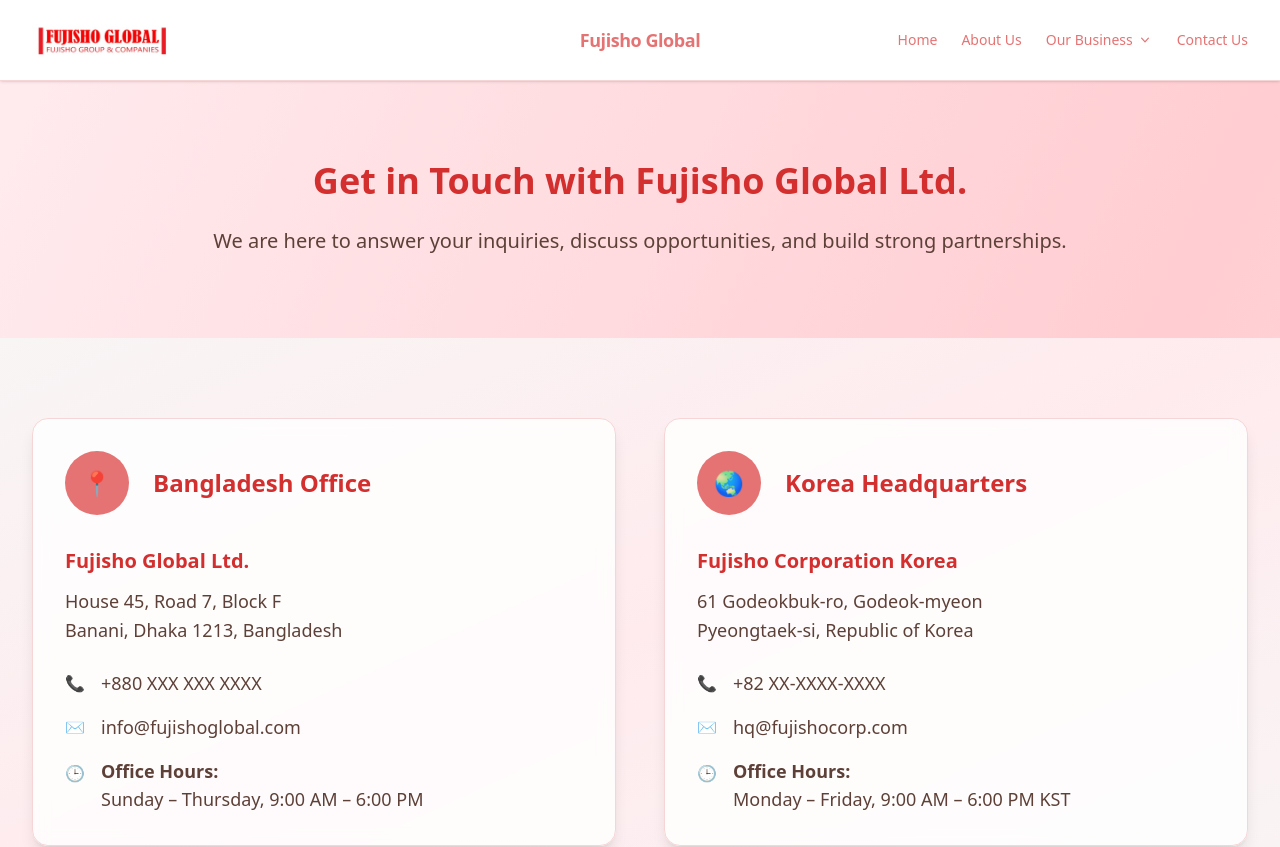
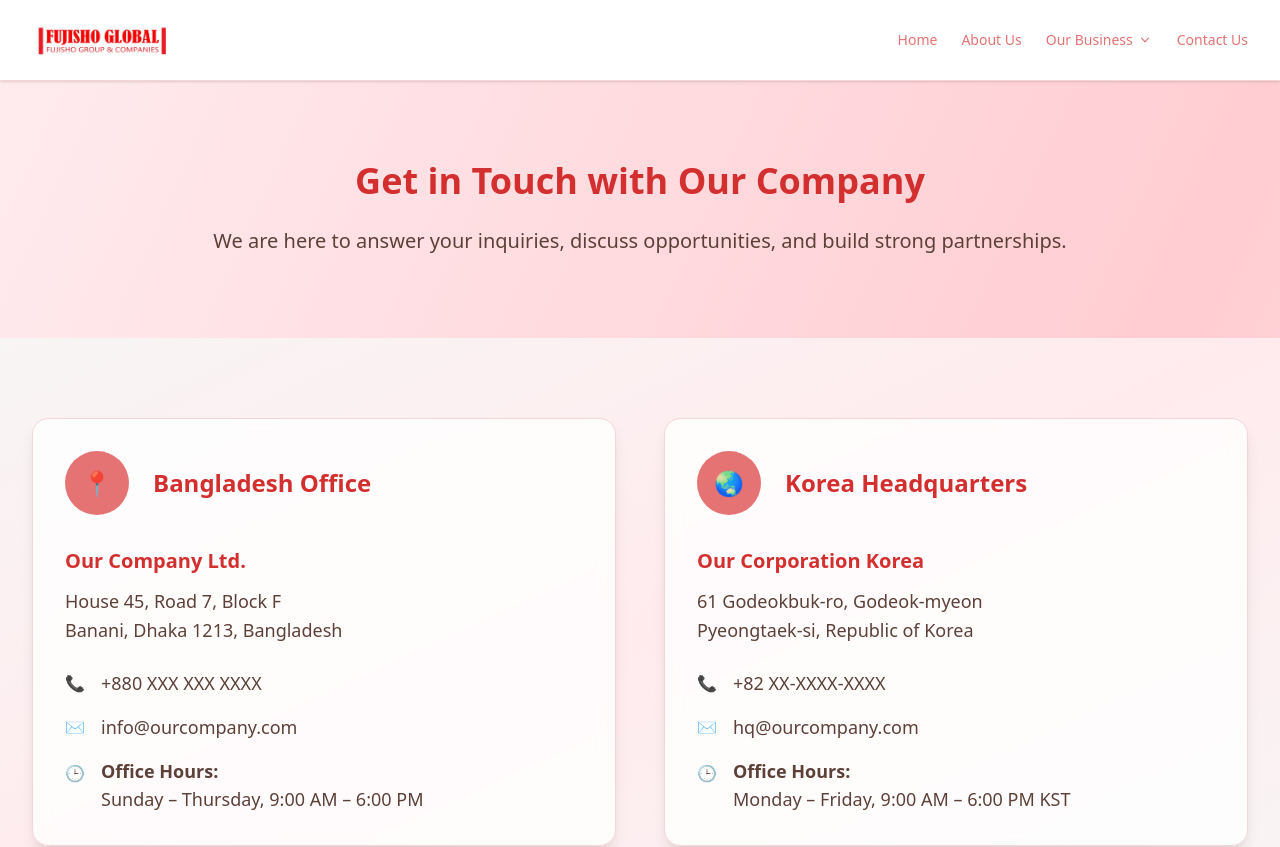
Before and after one commit to Muhammad-AIUB/fujisho-global, a Next.js app: page /contact in a window 1280 px wide. Shown: the top 847 px of the page. Built offline with nearby package versions, Linux system fonts and the light colour scheme.

Commit message:
Refactor company name references to "Our Company" across multiple pages for consistency

```diff
--- a/src/app/about-us/page.tsx
+++ b/src/app/about-us/page.tsx
@@ -27,7 +27,7 @@
             <h1 className="text-3xl sm:text-4xl md:text-6xl lg:text-7xl font-bold text-[#d32f2f] mb-4 sm:mb-6">
               About{" "}
               <span className="text-[#e57373] relative">
-                Fujisho Global
+                Our Company
                 <div className="absolute -bottom-1 sm:-bottom-2 left-0 right-0 h-1 bg-[#e57373] transform scale-x-75"></div>
               </span>
             </h1>
@@ -47,9 +47,9 @@
             </h2>
             <div className="prose prose-base sm:prose-lg max-w-none text-[#5d4037] leading-relaxed">
               <p>
-                Fujisho Global Ltd. was founded with a clear purpose: to bring Korea&apos;s decades of electrical
+                Our company was founded with a clear purpose: to bring Korea&apos;s decades of electrical
                 engineering excellence into Bangladesh&apos;s fast-evolving energy sector. As a wholly owned
-                subsidiary of Fujisho Corporation Korea, we inherit a proud legacy of <strong>quality craftsmanship,
+                subsidiary of Our Corporation Korea, we inherit a proud legacy of <strong>quality craftsmanship,
                 timely delivery, and customer-first values</strong>.
               </p>
             </div>
@@ -251,14 +251,14 @@
                   Our Founder
                 </h3>
                 <p className="text-base sm:text-lg text-[#5d4037] leading-relaxed">
-                  Mr. Sangmoon Kim founded Fujisho Corporation in Korea with a vision to
+                  Mr. Sangmoon Kim founded Our Corporation in Korea with a vision to
                   deliver world-class electrical and engineering solutions. Through his leadership, the
                   company quickly grew beyond Korea, expanding operations into Hong Kong and
                   Vietnam, building a reputation for quality, trust, and innovation.
                 </p>
                 <p className="text-base sm:text-lg text-[#5d4037] leading-relaxed mt-3 sm:mt-4">
                   Carrying forward his legacy, his son Mr. Gapyong Kim, the current Chairman, led the
-                  expansion into Bangladesh and established Fujisho Global Ltd. — bridging Korean
+                  expansion into Bangladesh and established our company — bridging Korean
                   expertise with Bangladesh&apos;s growing energy and infrastructure needs.
                 </p>
               </div>
@@ -280,11 +280,11 @@
                   Our Chairman
                 </h3>
                 <p className="text-base sm:text-lg text-[#5d4037] leading-relaxed">
-                  Mr. Gap Young Kim leads Fujisho Global Ltd. with vision and determination. Building
-                  on the legacy of his father, Founder Sangmoon Kim, he expanded Fujisho&apos;s
+                  Mr. Gap Young Kim leads our company with vision and determination. Building
+                  on the legacy of his father, Founder Sangmoon Kim, he expanded our company&apos;s
                   footprint to Bangladesh, creating a trusted platform for EPC projects and global trading.
                   With strong expertise in the Korean electrical construction market and deep international
-                  partnerships, he is driving Fujisho Global Ltd. toward innovation, sustainable growth, and
+                  partnerships, he is driving our company toward innovation, sustainable growth, and
                   meaningful Korea–Bangladesh cooperation.
                 </p>
               </div>
@@ -306,11 +306,11 @@
                   Our Managing Director
                 </h3>
                 <p className="text-base sm:text-lg text-[#5d4037] leading-relaxed">
-                  Mr. Shahid-E-Manzur Masum is the Managing Director of Fujisho Global Ltd. A
+                  Mr. Shahid-E-Manzur Masum is the Managing Director of our company. A
                   seasoned entrepreneur with decades of experience in international trade,
                   infrastructure, and energy, he plays a pivotal role in leading the company&apos;s operations in
                   Bangladesh. With his strong business acumen, trusted industry network, and
-                  commitment to excellence, Mr. Masum is guiding Fujisho Global Ltd. toward becoming
+                  commitment to excellence, Mr. Masum is guiding our company toward becoming
                   a key partner in the nation&apos;s power and development sector while strengthening ties
                   with global stakeholders.
                 </p>
@@ -338,7 +338,7 @@
               </h3>
               <div className="space-y-3 sm:space-y-4 text-base sm:text-lg text-[#5d4037] leading-relaxed">
                 <p>
-                  At Fujisho Global Ltd., we believe that true success comes from building bridges—between
+                  We believe that true success comes from building bridges—between
                   nations, industries, and people. What began as my father&apos;s vision in Korea has today grown into
                   a global presence across Asia, with Bangladesh at the heart of our future.
                 </p>
@@ -349,14 +349,14 @@
                   and build long-term trust with our partners.
                 </p>
                 <p>
-                  As Chairman, I am dedicated to strengthening the legacy of Fujisho while ensuring we remain
+                  As Chairman, I am dedicated to strengthening the legacy of our company while ensuring we remain
                   forward-looking, adaptable, and impactful in every endeavor. Together, with our team and
                   partners, we will continue to drive progress and shape a brighter future.
                 </p>
               </div>
               <div className="mt-8 pt-6 border-t border-[#f5d5d5]">
                 <p className="text-base sm:text-lg font-semibold text-[#e57373]">– Gap Young Kim</p>
-                <p className="text-sm sm:text-base text-[#5d4037]">Chairman, Fujisho Global Ltd.</p>
+                <p className="text-sm sm:text-base text-[#5d4037]">Chairman, Our Company</p>
               </div>
             </div>
 
@@ -367,14 +367,14 @@
               </h3>
               <div className="space-y-3 sm:space-y-4 text-base sm:text-lg text-[#5d4037] leading-relaxed">
                 <p>
-                  Fujisho Global Ltd. was founded with a vision to bring world-class expertise to Bangladesh&apos;s
+                  Our company was founded with a vision to bring world-class expertise to Bangladesh&apos;s
                   infrastructure and energy sector. As Managing Director, my focus has always been on building
                   trust, delivering excellence, and creating opportunities that benefit both our partners and our
                   nation.
                 </p>
                 <p>
                   Through strong collaborations with leading global companies and the dedication of our team, we
-                  are working to position Fujisho Global Ltd. as a reliable and forward-looking partner in EPC
+                  are working to position our company as a reliable and forward-looking partner in EPC
                   projects, power solutions, and international trade.
                 </p>
                 <p>
@@ -385,7 +385,7 @@
               </div>
               <div className="mt-8 pt-6 border-t border-[#f5d5d5]">
                 <p className="text-base sm:text-lg font-semibold text-[#e57373]">– Shahid-E-Manzur Masum</p>
-                <p className="text-sm sm:text-base text-[#5d4037]">Managing Director, Fujisho Global Ltd.</p>
+                <p className="text-sm sm:text-base text-[#5d4037]">Managing Director, Our Company</p>
               </div>
             </div>
           </div>
--- a/src/app/contact-us/page.tsx
+++ b/src/app/contact-us/page.tsx
@@ -7,7 +7,7 @@
         <div className="max-w-7xl mx-auto px-4 sm:px-6 lg:px-8">
           <div className="text-center">
             <h1 className="text-3xl sm:text-4xl md:text-6xl lg:text-7xl font-bold text-[#d32f2f] mb-4 sm:mb-6">
-              Get in Touch with Fujisho Global Ltd.
+              Get in Touch with Our Company
             </h1>
             <p className="text-lg sm:text-xl md:text-2xl text-[#5d4037] max-w-4xl mx-auto leading-relaxed">
               We are here to answer your inquiries, discuss opportunities, and build strong partnerships.
@@ -31,7 +31,7 @@
 
               <div className="space-y-4 sm:space-y-6">
                 <div>
-                  <h3 className="text-lg sm:text-xl font-semibold text-[#d32f2f] mb-2 sm:mb-3">Fujisho Global Ltd.</h3>
+                  <h3 className="text-lg sm:text-xl font-semibold text-[#d32f2f] mb-2 sm:mb-3">Our Company Ltd.</h3>
                   <p className="text-base sm:text-lg text-[#5d4037] leading-relaxed">
                     House 45, Road 7, Block F<br />
                     Banani, Dhaka 1213, Bangladesh
@@ -46,7 +46,7 @@
 
                   <div className="flex items-center">
                     <span className="text-[#e57373] mr-3 sm:mr-4">✉️</span>
-                    <span className="text-base sm:text-lg text-[#5d4037]">info@fujishoglobal.com</span>
+                    <span className="text-base sm:text-lg text-[#5d4037]">info@ourcompany.com</span>
                   </div>
 
                   <div className="flex items-start">
@@ -71,7 +71,7 @@
 
               <div className="space-y-4 sm:space-y-6">
                 <div>
-                  <h3 className="text-lg sm:text-xl font-semibold text-[#d32f2f] mb-2 sm:mb-3">Fujisho Corporation Korea</h3>
+                  <h3 className="text-lg sm:text-xl font-semibold text-[#d32f2f] mb-2 sm:mb-3">Our Corporation Korea</h3>
                   <p className="text-base sm:text-lg text-[#5d4037] leading-relaxed">
                     61 Godeokbuk-ro, Godeok-myeon<br />
                     Pyeongtaek-si, Republic of Korea
@@ -86,7 +86,7 @@
 
                   <div className="flex items-center">
                     <span className="text-[#e57373] mr-3 sm:mr-4">✉️</span>
-                    <span className="text-base sm:text-lg text-[#5d4037]">hq@fujishocorp.com</span>
+                    <span className="text-base sm:text-lg text-[#5d4037]">hq@ourcompany.com</span>
                   </div>
 
                   <div className="flex items-start">
--- a/src/app/contact/page.tsx
+++ b/src/app/contact/page.tsx
@@ -6,7 +6,7 @@
         <div className="max-w-7xl mx-auto px-4 sm:px-6 lg:px-8">
           <div className="text-center">
             <h1 className="text-xl sm:text-2xl md:text-3xl lg:text-4xl font-bold text-[#d32f2f] mb-3 sm:mb-4 md:mb-6">
-              Get in Touch with Fujisho Global Ltd.
+              Get in Touch with Our Company
             </h1>
             <p className="text-sm sm:text-base md:text-lg lg:text-xl text-[#5d4037] max-w-4xl mx-auto leading-relaxed px-2">
               We are here to answer your inquiries, discuss opportunities, and build strong partnerships.
@@ -30,7 +30,7 @@
 
               <div className="space-y-3 sm:space-y-4 lg:space-y-6">
                 <div>
-                  <h3 className="text-base sm:text-lg lg:text-xl font-semibold text-[#d32f2f] mb-2 sm:mb-3">Fujisho Global Ltd.</h3>
+                  <h3 className="text-base sm:text-lg lg:text-xl font-semibold text-[#d32f2f] mb-2 sm:mb-3">Our Company Ltd.</h3>
                   <p className="text-sm sm:text-base lg:text-lg text-[#5d4037] leading-relaxed">
                     House 45, Road 7, Block F<br />
                     Banani, Dhaka 1213, Bangladesh
@@ -45,7 +45,7 @@
 
                   <div className="flex items-center">
                     <span className="text-[#e57373] mr-2 sm:mr-3 lg:mr-4 text-sm sm:text-base">✉️</span>
-                    <span className="text-sm sm:text-base lg:text-lg text-[#5d4037]">info@fujishoglobal.com</span>
+                    <span className="text-sm sm:text-base lg:text-lg text-[#5d4037]">info@ourcompany.com</span>
                   </div>
 
                   <div className="flex items-start">
@@ -70,7 +70,7 @@
 
               <div className="space-y-3 sm:space-y-4 lg:space-y-6">
                 <div>
-                  <h3 className="text-base sm:text-lg lg:text-xl font-semibold text-[#d32f2f] mb-2 sm:mb-3">Fujisho Corporation Korea</h3>
+                  <h3 className="text-base sm:text-lg lg:text-xl font-semibold text-[#d32f2f] mb-2 sm:mb-3">Our Corporation Korea</h3>
                   <p className="text-sm sm:text-base lg:text-lg text-[#5d4037] leading-relaxed">
                     61 Godeokbuk-ro, Godeok-myeon<br />
                     Pyeongtaek-si, Republic of Korea
@@ -85,7 +85,7 @@
 
                   <div className="flex items-center">
                     <span className="text-[#e57373] mr-2 sm:mr-3 lg:mr-4 text-sm sm:text-base">✉️</span>
-                    <span className="text-sm sm:text-base lg:text-lg text-[#5d4037]">hq@fujishocorp.com</span>
+                    <span className="text-sm sm:text-base lg:text-lg text-[#5d4037]">hq@ourcompany.com</span>
                   </div>
 
                   <div className="flex items-start">
@@ -209,7 +209,7 @@
                   allowFullScreen
                   loading="lazy"
                   referrerPolicy="no-referrer-when-downgrade"
-                  title="Fujisho Global Ltd. Bangladesh Office"
+                  title="Our Company Bangladesh Office"
                 ></iframe>
               </div>
               <p className="text-xs sm:text-sm text-[#5d4037] mt-2 text-center">House 45, Road 7, Block F, Banani, Dhaka 1213, Bangladesh</p>
@@ -229,7 +229,7 @@
                   allowFullScreen
                   loading="lazy"
                   referrerPolicy="no-referrer-when-downgrade"
-                  title="Fujisho Corporation Korea Headquarters"
+                  title="Our Corporation Korea Headquarters"
                 ></iframe>
               </div>
               <p className="text-xs sm:text-sm text-[#5d4037] mt-2 text-center">61 Godeokbuk-ro, Godeok-myeon, Pyeongtaek-si, Republic of Korea</p>
--- a/src/app/page.tsx
+++ b/src/app/page.tsx
@@ -115,7 +115,7 @@
               <span className="block sm:inline">Bridging Nations</span>
             </h1>
             <p className="text-lg sm:text-xl md:text-2xl text-[#5d4037] max-w-4xl mx-auto leading-relaxed mb-8 sm:mb-12 px-2">
-              At Fujisho Global Ltd., we are more than an EPC company — we are a bridge between Korea&apos;s
+              We are more than an EPC company — we are a bridge between Korea&apos;s
               advanced engineering expertise and Bangladesh&apos;s growing infrastructure needs. From
               substations to smart meters, from project design to commissioning, we stand at the intersection
               of innovation, reliability, and trust.
@@ -141,7 +141,7 @@
                   <Check className="h-5 w-5 sm:h-6 sm:w-6 text-[#e57373] mt-1" />
                 </div>
                 <p className="text-base sm:text-lg text-[#5d4037] leading-relaxed">
-                  Subsidiary of Fujisho Corporation Korea, a proven leader in electrical construction.
+                  Subsidiary of Our Corporation Korea, a proven leader in electrical construction.
                 </p>
               </li>
 
--- a/src/components/Footer.tsx
+++ b/src/components/Footer.tsx
@@ -9,14 +9,14 @@
           {/* Company Info */}
           <div className="space-y-4">
             <Link href="/" className="flex flex-col sm:flex-row items-start sm:items-center gap-2 sm:gap-3">
-              <Image src="/Image/logo.jpg" alt="Fujisho Global" width={160} height={160} className="h-12 sm:h-16 w-auto object-contain" />
+              <Image src="/Image/logo.jpg" alt="Company Logo" width={160} height={160} className="h-12 sm:h-16 w-auto object-contain" />
               <div>
-                <h3 className="text-lg sm:text-xl font-bold text-[#d32f2f]">Fujisho Global</h3>
+                <h3 className="text-lg sm:text-xl font-bold text-[#d32f2f]">Our Company</h3>
                 <p className="text-xs sm:text-sm text-[#5d4037]">Powering Progress, Bridging Nations</p>
               </div>
             </Link>
             <p className="text-[#5d4037] text-xs sm:text-sm leading-relaxed">
-              Subsidiary of Fujisho Corporation Korea, delivering world-class EPC solutions and strategic trading for Bangladesh&apos;s power sector.
+              Subsidiary of Our Corporation Korea, delivering world-class EPC solutions and strategic trading for Bangladesh&apos;s power sector.
             </p>
           </div>
 
@@ -40,12 +40,12 @@
           <div className="space-y-3 sm:space-y-4">
             <h4 className="text-base sm:text-lg font-semibold text-[#d32f2f]">Contact Information</h4>
             <div className="space-y-1 sm:space-y-2 text-xs sm:text-sm text-[#5d4037]">
-              <p className="font-semibold text-[#d32f2f]">Fujisho Global Ltd.</p>
+              <p className="font-semibold text-[#d32f2f]">Our Company Ltd.</p>
               <p className="text-[#d32f2f] font-medium hover:underline">
-                <a href="mailto:zahin@fujishocorp.com">zahin@fujishocorp.com</a>
+                <a href="mailto:zahin@ourcompany.com">zahin@ourcompany.com</a>
               </p>
               <p className="text-[#d32f2f] font-medium hover:underline">
-                <a href="mailto:Info@fujishocorp.com">Info@fujishocorp.com</a>
+                <a href="mailto:Info@ourcompany.com">Info@ourcompany.com</a>
               </p>
             </div>
           </div>
@@ -54,7 +54,7 @@
         {/* Bottom Bar */}
         <div className="border-t border-[#f5d5d5] pt-4 sm:pt-6">
           <div className="flex flex-col sm:flex-row items-center justify-between gap-2 sm:gap-4">
-            <p className="text-xs sm:text-sm text-[#5d4037] text-center sm:text-left">© {new Date().getFullYear()} Fujisho Global. All rights reserved.</p>
+            <p className="text-xs sm:text-sm text-[#5d4037] text-center sm:text-left">© {new Date().getFullYear()} Our Company. All rights reserved.</p>
             <div className="flex items-center gap-4 sm:gap-6 text-xs sm:text-sm text-[#5d4037]">
               <span>Privacy Policy</span>
               <span>Terms of Service</span>
--- a/src/components/Navbar.tsx
+++ b/src/components/Navbar.tsx
@@ -16,15 +16,10 @@
         <div className="relative flex h-14 sm:h-16 md:h-20 items-center justify-between">
           <div className="flex items-center gap-2 sm:gap-3">
             <Link href="/" className="flex items-center gap-1 sm:gap-2">
-              <Image src="/Image/logo.jpg" alt="Fujisho Global" width={160} height={160} className="h-12 sm:h-16 md:h-20 w-auto object-contain" />
+              <Image src="/Image/logo.jpg" alt="Company Logo" width={160} height={160} className="h-12 sm:h-16 md:h-20 w-auto object-contain" />
             </Link>
           </div>
 
-          <div className="absolute left-1/2 -translate-x-1/2 hidden sm:block">
-            <Link href="/" className="text-sm sm:text-base md:text-lg font-bold tracking-tight text-[#e57373]">
-              Fujisho Global
-            </Link>
-          </div>
 
           <div className="hidden md:flex items-center gap-6 text-sm font-medium">
             <Link href="/" className="text-[#e57373] hover:text-[#d32f2f] hover:underline underline-offset-4">Home</Link>
```
